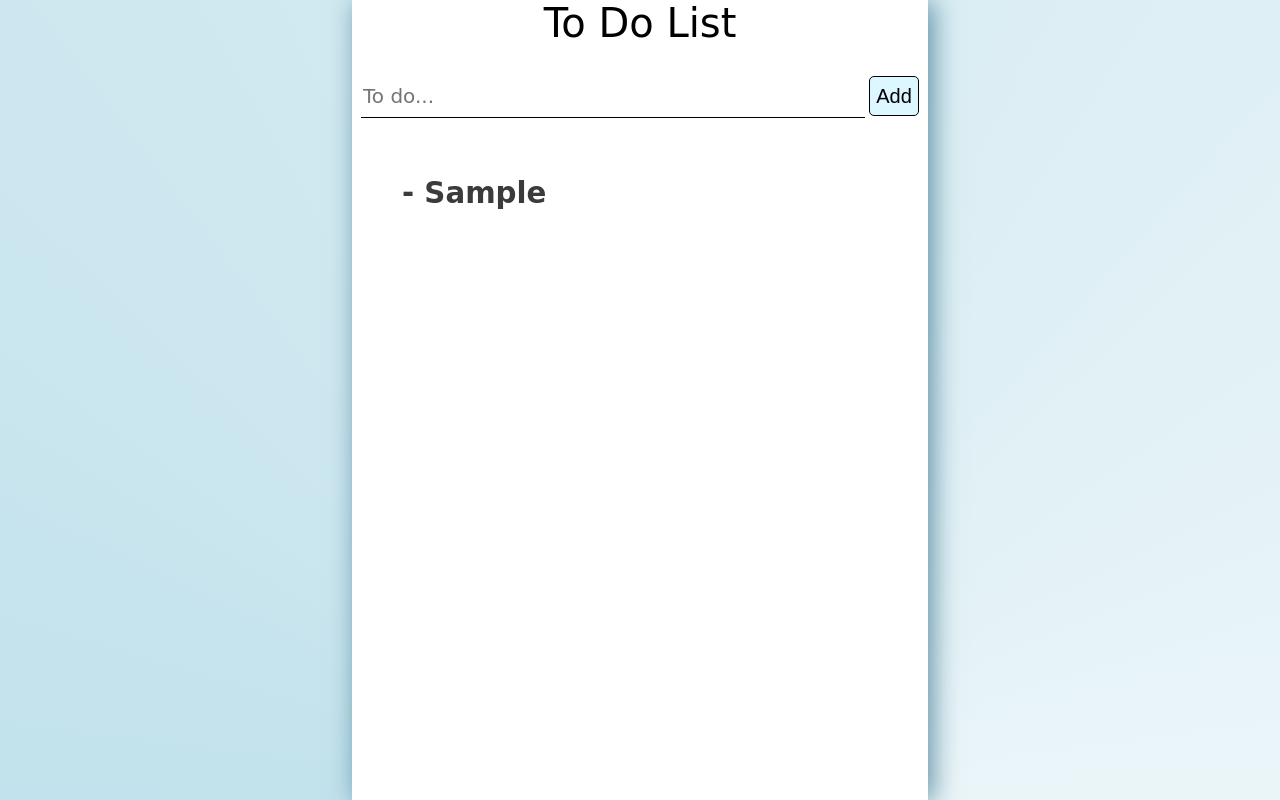
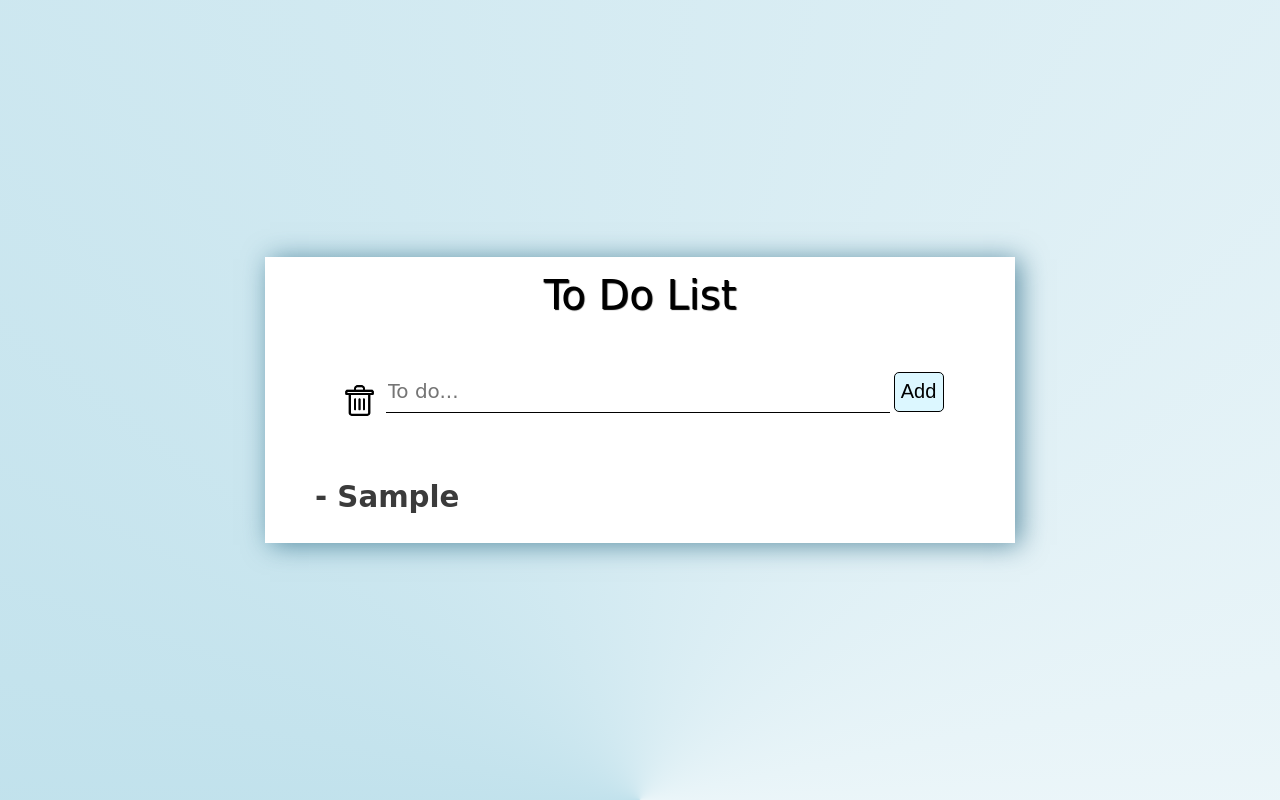
Before and after one commit to Yuriy1771/to-do-list, a plain HTML site: page index.HTML in a window 1280 px wide. Both pictures are taken after typing "Sample" into the empty fields and a click on the button "Add". Drawn offline with Linux system fonts and the light colour scheme; a web font is replaced by a local one.

Commit message:
добавил возможность удалить задачу даблкликом или удалить все задачи при нажатии на trashBtn, изменил height на auto, добавил валидацию на inpToDo если true то задача добавляется, иначе inpToDo подчеркивается красным

```diff
--- a/index.HTML
+++ b/index.HTML
@@ -10,6 +10,7 @@
     <div class="container">
         <div class="toDoList">
             <header class="header">To Do List</header>
+            <img src="trash.png" class="trashBtn">
             <input type="text" placeholder="To do..." class="inpToDo">
             <button class="btnAdd">Add</button>
             <div class="list"></div>
--- a/script.js
+++ b/script.js
@@ -1,6 +1,9 @@
 let inpToDo = document.querySelector('.inpToDo');
 let btnAdd = document.querySelector('.btnAdd');
 let list = document.querySelector('.list');
+
+//кнопка мусор
+let trashBtn = document.querySelector('.trashBtn');
 
 btnAdd.onclick = () => {
     addItem()
@@ -14,6 +17,8 @@ inpToDo.addEventListener('keydown', function(event) {
 
 function addItem() {
     let inpValue = inpToDo.value;
+    if(inpValue != '') {
+        inpToDo.style.borderBottom = '1px solid black'
         let h3 = document.createElement('h3');
         h3.innerHTML += '- ' + inpValue;
 
@@ -21,6 +26,18 @@ function addItem() {
             h3.style.textDecoration = 'line-through';
             h3.style.color = 'rgb(33, 167, 0)';
         }
+
+        h3.ondblclick = () => {
+            h3.style.display = 'none';
+        }
+
         list.insertAdjacentElement('beforeend', h3);
         inpToDo.value = '';
+    }else {
+        inpToDo.style.borderBottom = '1px solid red';
     }
+}
+
+trashBtn.onclick = () => {
+    list.innerHTML = '';
+}
--- a/style.css
+++ b/style.css
@@ -11,11 +11,13 @@ body {
     width: 90%;
     height: 100vh;
     margin: auto;
+    justify-content: center;
+    align-items: center;
 }
 
 .toDoList {
-    width: 50%;
-    height: 100vh;
+    width: 750px;
+    height: auto;
     margin: auto;
     text-align: center;
     background: rgb(255, 255, 255);
@@ -23,8 +25,10 @@ body {
 }
 
 .header {
+    margin: 2% auto;
     font-size: 40px;
     font-family: 'Grape Nuts', cursive;
+    text-shadow: 1px  1px 1px rgb(0, 0, 0);
 }
 
 .inpToDo {
@@ -66,3 +70,11 @@ body {
     cursor: pointer;
     font-family: 'Grape Nuts', cursive;
 }
+
+.trashBtn {
+    width: 35px;
+    position: relative;
+    top: 20px;
+    padding: 0 5px 0px;
+    cursor: pointer;
+}
```
Also changed, not shown: trash.png (added). Lines whose indentation alone changed are shown as unchanged.
